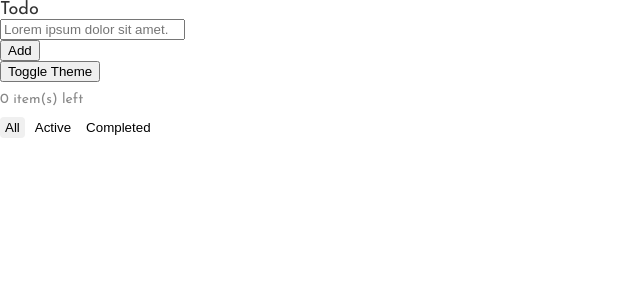
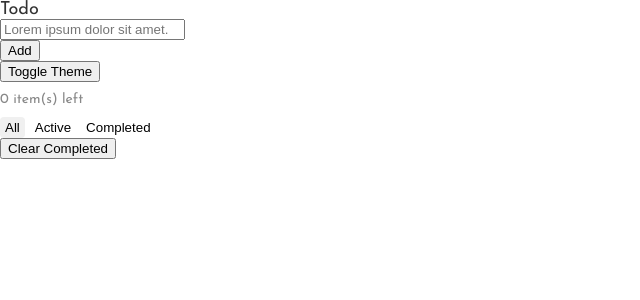
Before and after one commit to mehmetbacik/Vue-App, a Vue app: page / in a window 1280 px wide. Shown: the top 300 px of the page, without its empty margins (0-640 px from the left). Built offline with nearby package versions, Linux system fonts and the light colour scheme.

Commit message:
Update
Updated for Clear Completed button.

```diff
--- a/src/App.vue
+++ b/src/App.vue
@@ -32,6 +32,8 @@
       <button @click="setFilter('active')" :class="{ active: filter === 'active' }">Active</button>
       <button @click="setFilter('completed')" :class="{ active: filter === 'completed' }">Completed</button>
     </div>
+
+    <button @click="clearCompleted">Clear Completed</button>
   </div>
 </template>
 
@@ -96,6 +98,10 @@ export default {
       filter.value = newFilter;
     }
 
+    function clearCompleted() {
+      todos.value = todos.value.filter(todo => !todo.done);
+    }
+
     return {
       todo,
       todos,
@@ -109,6 +115,7 @@ export default {
       filter,
       setFilter,
       filteredTodos,
+      clearCompleted,
     };
   },
 };
```
